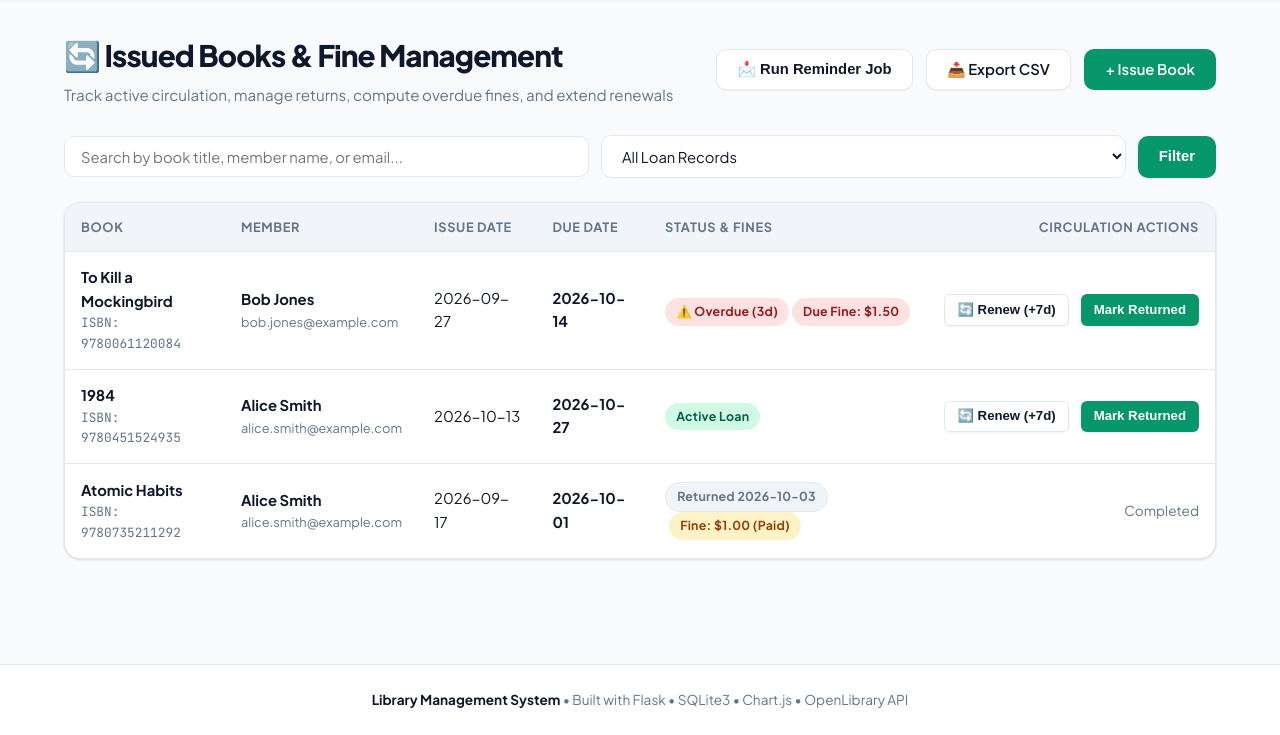
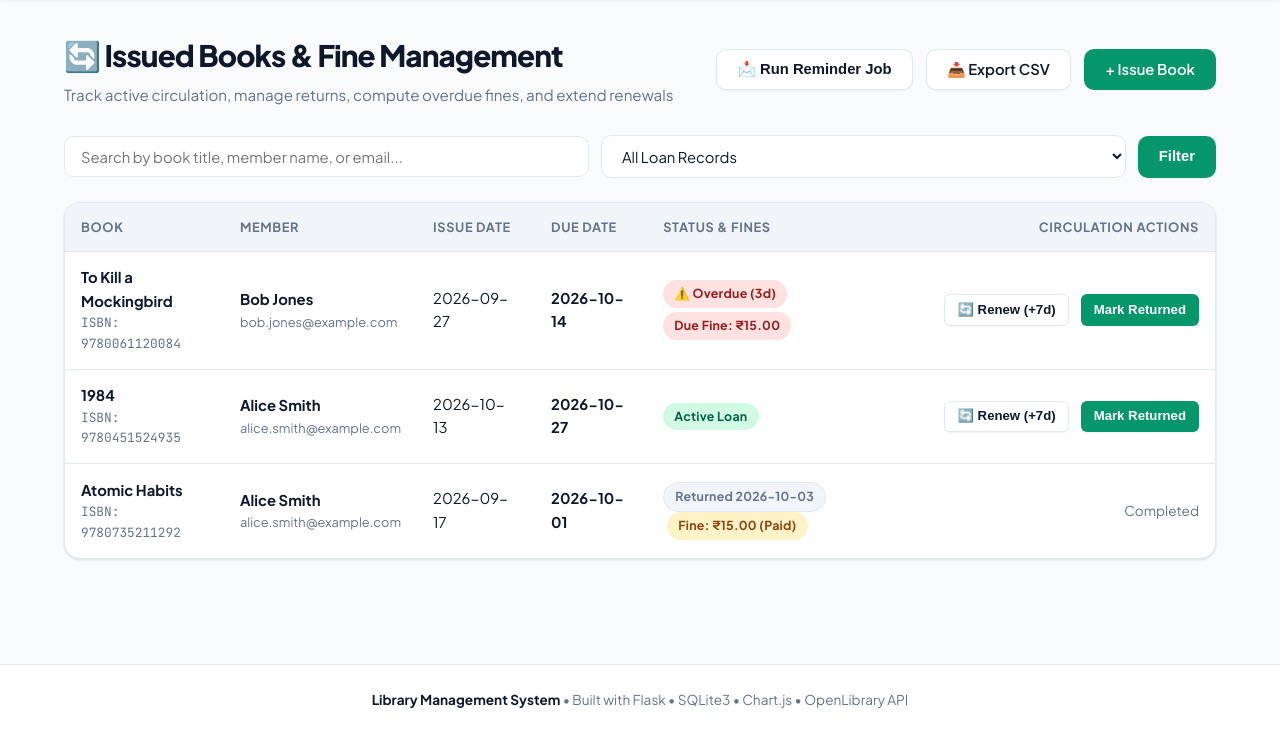
Before and after one commit to divyanshu07-code/Library-Management-System, a Flask app: page /issues in a window 1280 px wide. Shown: the part 65-800 px from the top of the page. Run offline with Flask 3, Linux system fonts and the light colour scheme; data comes from the database, SQL or seed files in the repository.

Commit message:
Update currency to Rupees (INR) and add live Render deployment URL to README

```diff
--- a/app.py
+++ b/app.py
@@ -32,7 +32,7 @@ app = Flask(__name__)
 app.secret_key = os.environ.get("SECRET_KEY", "dev-library-secret-key-2026")
 DB_PATH = os.path.join(os.path.dirname(__file__), "library.db")
 
-DAILY_FINE_RATE = float(os.environ.get("DAILY_FINE_RATE", 0.50))  # Currency units per day
+DAILY_FINE_RATE = float(os.environ.get("DAILY_FINE_RATE", 5.0))  # Currency units per day
 
 
 # ==============================================================================
@@ -193,7 +193,7 @@ def seed_books():
             conn.execute(
                 "INSERT INTO issues (book_id, member_id, issue_date, due_date, return_date, fine_amount, fine_paid) "
                 "VALUES (?, ?, ?, ?, ?, ?, ?)",
-                (book3["id"], member1["id"], issue_d, due_d, ret_d, 1.0, 1),
+                (book3["id"], member1["id"], issue_d, due_d, ret_d, 15.0, 1),
             )
 
         conn.commit()
@@ -708,7 +708,7 @@ def return_book(issue_id):
     conn.close()
 
     if fine > 0:
-        flash(f"Book returned. Overdue by {days_overdue} days. Fine of ${fine:.2f} marked as collected.", "warning")
+        flash(f"Book returned. Overdue by {days_overdue} days. Fine of ₹{fine:.2f} marked as collected.", "warning")
     else:
         flash("Book successfully returned on time!", "success")
 
@@ -781,7 +781,7 @@ def export_issues_csv():
         writer.writerow([
             r["id"], r["book_title"], r["isbn"] or "N/A", r["member_name"], r["member_email"],
             r["issue_date"], r["due_date"], r["return_date"] or "Pending",
-            status, f"${r['fine_amount']:.2f}", "Yes" if r["fine_paid"] else "No", r["renewal_count"]
+            status, f"₹{r['fine_amount']:.2f}", "Yes" if r["fine_paid"] else "No", r["renewal_count"]
         ])
 
     return Response(
--- a/templates/index.html
+++ b/templates/index.html
@@ -48,7 +48,7 @@
         <span class="stat-icon">⚠️</span>
     </div>
     <div class="stat-card">
-        <h2>${{ total_fines_collected }}</h2>
+        <h2>₹{{ total_fines_collected }}</h2>
         <p>Fines Collected</p>
         <span class="stat-icon">💰</span>
     </div>
--- a/templates/issues.html
+++ b/templates/issues.html
@@ -79,7 +79,7 @@
                         <span class="badge badge-neutral">Returned {{ row.return_date }}</span>
                         {% if row.fine_amount > 0 %}
                             <span class="badge badge-warning" style="margin-left: 4px;">
-                                Fine: ${{ "%.2f"|format(row.fine_amount) }} (Paid)
+                                Fine: ₹{{ "%.2f"|format(row.fine_amount) }} (Paid)
                             </span>
                         {% endif %}
                     {% elif row.is_overdue %}
@@ -88,7 +88,7 @@
                         </span>
                         {% if row.current_fine > 0 %}
                             <span class="badge badge-danger" style="margin-top: 4px; display: inline-flex;">
-                                Due Fine: ${{ "%.2f"|format(row.current_fine) }}
+                                Due Fine: ₹{{ "%.2f"|format(row.current_fine) }}
                             </span>
                         {% endif %}
                     {% else %}
```
Also changed, not shown: README.md.
